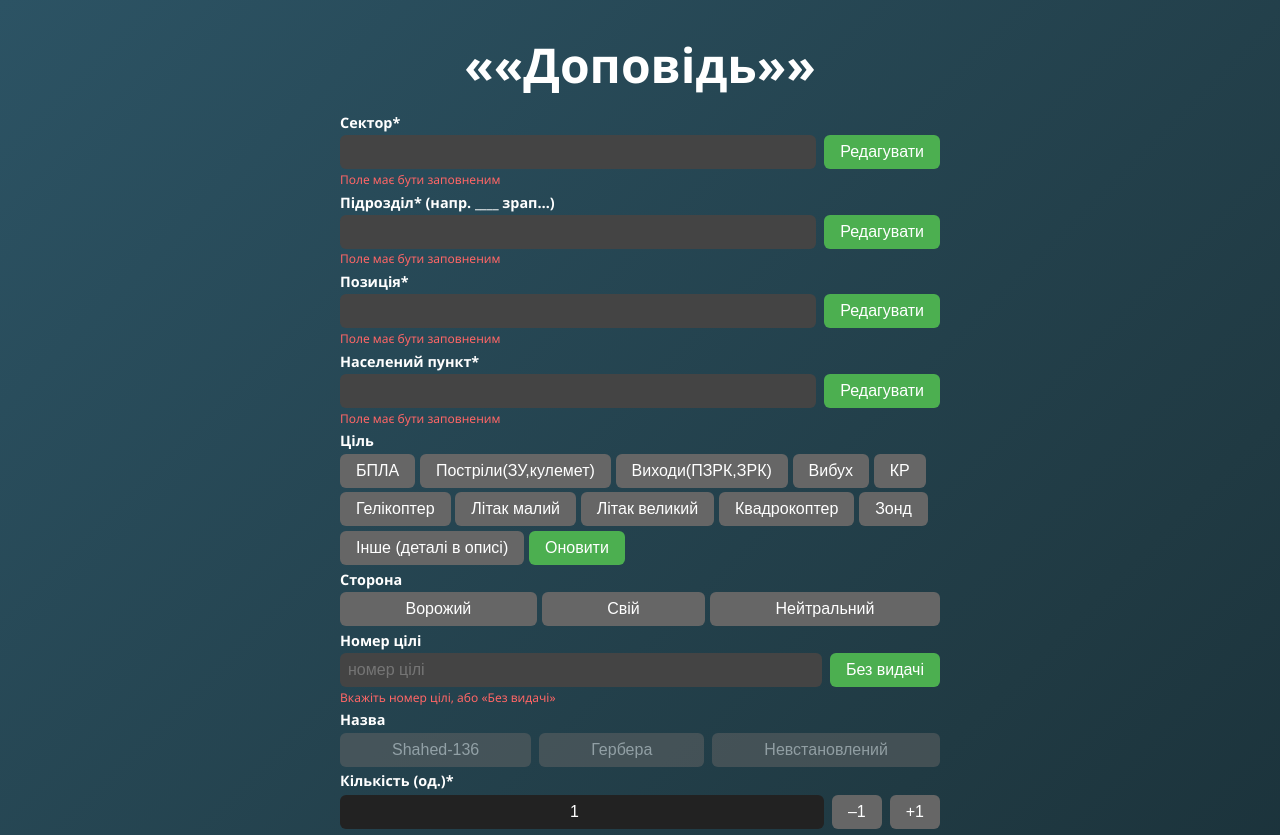
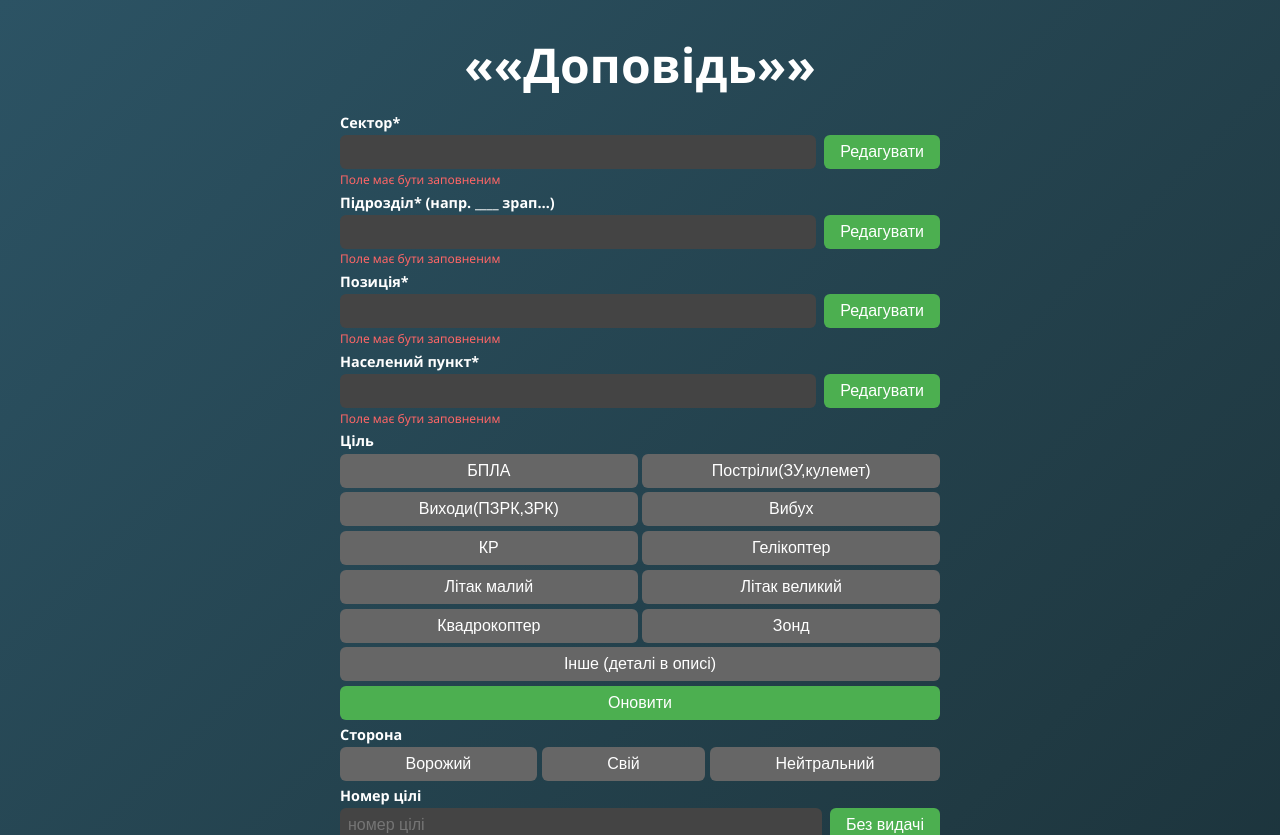
Before and after one commit to lolittajdm-alt/akviz0.2, a Next.js app: page / in a window 1280 px wide. Shown: the top 835 px of the page. Built offline with nearby package versions, Linux system fonts and the light colour scheme.

Commit message:
Update index.js

```diff
--- a/pages/index.js
+++ b/pages/index.js
@@ -356,20 +356,32 @@ ${copyToClipboard()}
         {/* Ціль */}
 <div style={blockMargin}>
   <div style={labelStyle}>Ціль</div>
-          <div style={{ display:"flex", flexWrap:"wrap", gap:"0.3rem" }}>
-            {goalsList.map(g=>(
+  <div style={{
+    display: "flex",
+    flexWrap: "wrap",
+    gap: "0.3rem"
+  }}>
+    {goalsList.map(g => (
       <button
         key={g}
-                onClick={()=>toggleGoal(g)}
+        onClick={() => toggleGoal(g)}
         style={{
           ...buttonStyle,
-                  backgroundColor: form.selectedGoals.includes(g)?"#4caf50":"#666"
+          flex: "1 1 calc(50% - 0.3rem)",
+          backgroundColor: form.selectedGoals.includes(g) ? "#4caf50" : buttonStyle.backgroundColor
         }}
       >
         {g}
       </button>
     ))}
-            <button onClick={resetGoals} style={{...buttonStyle, backgroundColor:"#4caf50"}}>
+    <button
+      onClick={resetGoals}
+      style={{
+        ...buttonStyle,
+        width: "100%",
+        backgroundColor: "#4caf50"
+      }}
+    >
       Оновити
     </button>
   </div>
```
Lines whose indentation alone changed are shown as unchanged.
